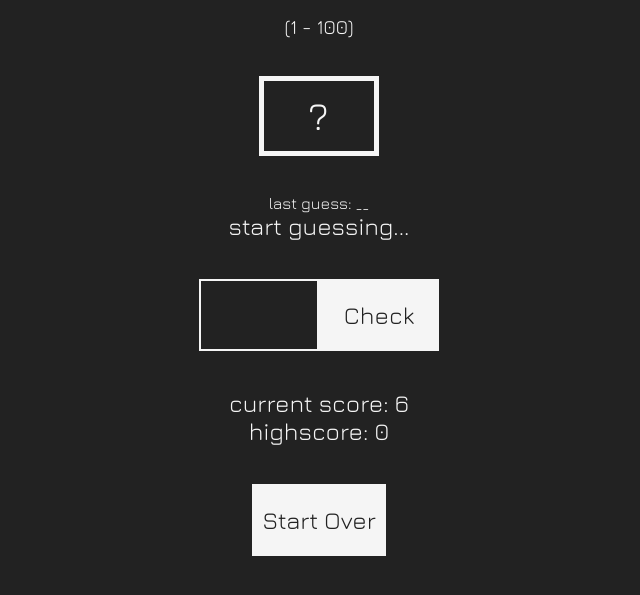
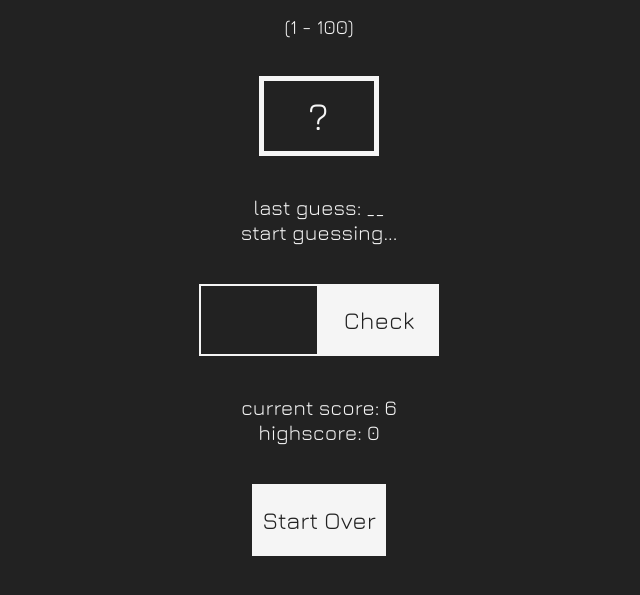
Before and after one commit to croc92/guess_game, a plain HTML site: page index.html in a window 1280 px wide. Shown: the part 89-684 px from the top of the page, without its empty margins (321-961 px from the left). Drawn offline with nearby package versions, Linux system fonts and the light colour scheme.

Commit message:
Update style.css

```diff
--- a/style.css
+++ b/style.css
@@ -48,8 +48,10 @@ main {
     align-items: center;
 }
 
-.message {
-    font-size: 1.5rem;
+.message,
+.last-guess {
+    font-size: 1.3rem;
+    /* margin-bottom: 2rem; */
 }
 
 .guess {
@@ -86,8 +88,9 @@ main {
 }
 
 .par-score,
-.par-highscore {
-    font-size: 1.5rem;
+.par-highscore,
+.par-last-guess {
+    font-size: 1.3rem;
 }
 
 .btn {
```
